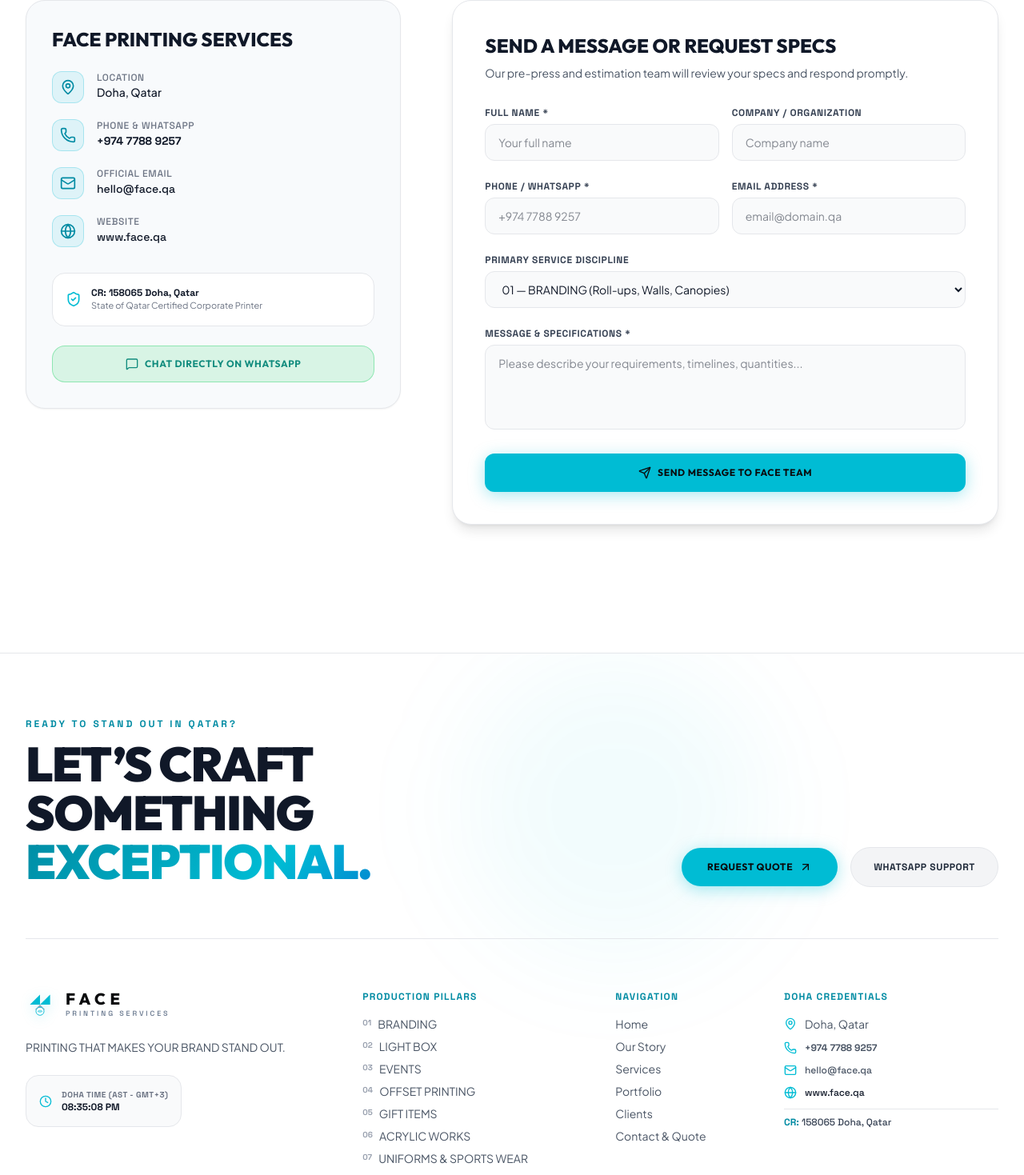
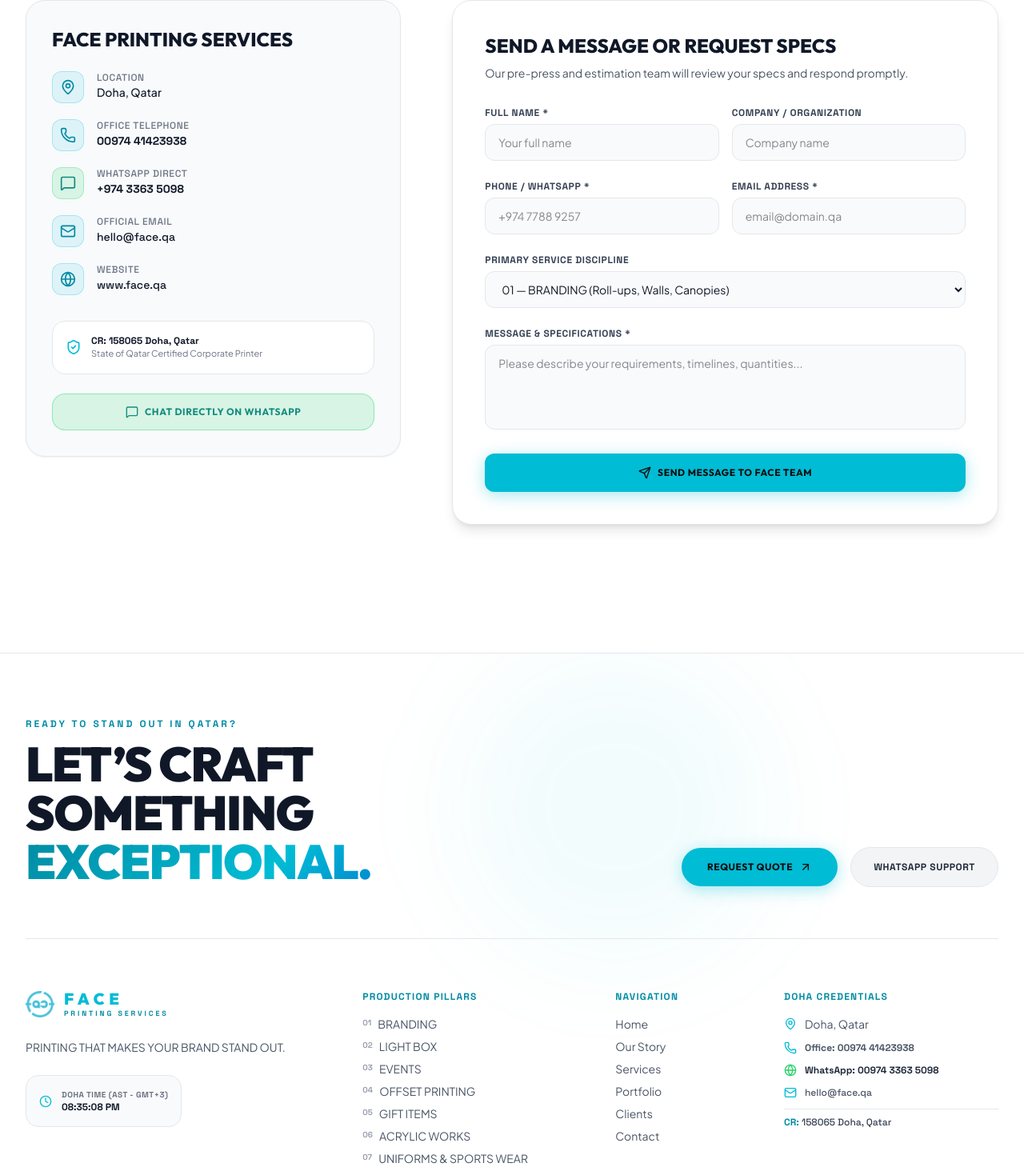
Before and after one commit to Amanyoonus10/print, a React (Vite) app: page /contact in a window 1280 px wide. Shown: the part 475-1944 px from the top of the page at 80% size. Built offline with nearby package versions, Linux system fonts and the light colour scheme.

Commit message:
feat: update official logo, email hello@face.qa, WhatsApp 00974 3363 5098, and Office 00974 41423938

```diff
--- a/src/components/home/ServiceShowcases.tsx
+++ b/src/components/home/ServiceShowcases.tsx
@@ -119,7 +119,7 @@
                       </button>
                     ) : (
                       <a
-                        href={`https://wa.me/97477889257?text=Hello%20FACE%20PRINTING,%20I%20am%20interested%20in%20${encodeURIComponent(service.title)}`}
+                        href={`https://wa.me/97433635098?text=Hello%20FACE%20PRINTING,%20I%20am%20interested%20in%20${encodeURIComponent(service.title)}`}
                         target="_blank"
                         rel="noopener noreferrer"
                         className="px-6 py-3.5 rounded-full bg-[#00BCD4] hover:bg-[#00ACC1] text-[#0A0B0D] font-display font-bold text-xs uppercase tracking-wider flex items-center gap-2 transition-all duration-300 shadow-[0_4px_20px_rgba(0,188,212,0.3)]"
@@ -130,7 +130,7 @@
                     )}
 
                     <a
-                      href="https://wa.me/97477889257"
+                      href="https://wa.me/97433635098"
                       target="_blank"
                       rel="noopener noreferrer"
                       className="px-6 py-3.5 rounded-full bg-gray-100 hover:bg-gray-200 text-gray-800 font-mono text-xs uppercase tracking-wider border border-gray-200 transition-all font-medium"
--- a/src/components/layout/Footer.tsx
+++ b/src/components/layout/Footer.tsx
@@ -72,7 +72,7 @@
             </button>
 
             <a
-              href="https://wa.me/97477889257"
+              href={companyData.contact.whatsappLink}
               target="_blank"
               rel="noopener noreferrer"
               className="px-7 py-4 rounded-full bg-gray-100 hover:bg-gray-200 text-gray-800 font-mono text-xs uppercase tracking-wider border border-gray-200 transition-all font-semibold"
@@ -172,10 +172,10 @@
               </li>
               <li>
                 <button
-                  onClick={() => { const el = document.getElementById('contact'); if (el) el.scrollIntoView({ behavior: 'smooth' }); }}
+                  onClick={() => scrollToSection('contact')}
                   className="hover:text-black transition-colors cursor-pointer"
                 >
-                  Contact & Quote
+                  Contact
                 </button>
               </li>
             </ul>
@@ -194,8 +194,15 @@
 
               <div className="flex items-center gap-2.5">
                 <Phone className="w-4 h-4 text-[#00BCD4] shrink-0" />
-                <a href={`tel:${companyData.contact.phone.replace(/\s+/g, '')}`} className="hover:text-black font-mono text-xs font-semibold">
-                  {companyData.contact.phone}
+                <a href="tel:+97441423938" className="hover:text-black font-mono text-xs font-semibold">
+                  Office: {companyData.contact.officePhone}
+                </a>
+              </div>
+
+              <div className="flex items-center gap-2.5">
+                <Globe className="w-4 h-4 text-[#25D366] shrink-0" />
+                <a href={companyData.contact.whatsappLink} target="_blank" rel="noopener noreferrer" className="hover:text-[#128C7E] font-mono text-xs font-semibold text-gray-800">
+                  WhatsApp: {companyData.contact.whatsappFormatted}
                 </a>
               </div>
 
@@ -204,11 +211,6 @@
                 <a href={`mailto:${companyData.contact.email}`} className="hover:text-black font-mono text-xs">
                   {companyData.contact.email}
                 </a>
-              </div>
-
-              <div className="flex items-center gap-2.5">
-                <Globe className="w-4 h-4 text-[#00BCD4] shrink-0" />
-                <span className="font-mono text-xs text-gray-900">{companyData.contact.website}</span>
               </div>
 
               <div className="pt-2 border-t border-gray-200">
--- a/src/components/layout/Navbar.tsx
+++ b/src/components/layout/Navbar.tsx
@@ -176,7 +176,7 @@
                   Request Quote
                 </button>
                 <a
-                  href={`https://wa.me/97477889257`}
+                  href={companyData.contact.whatsappLink}
                   target="_blank"
                   rel="noopener noreferrer"
                   className="w-12 h-12 rounded-full bg-[#25D366]/15 border border-[#25D366]/30 flex items-center justify-center text-[#25D366]"
--- a/src/components/ui/BrandLogo.tsx
+++ b/src/components/ui/BrandLogo.tsx
@@ -35,31 +35,23 @@
   };
 
   return (
-    <Link to="/" className={`group inline-flex items-center gap-3.5 select-none ${className}`}>
-      {/* Brand Icon (Geometric Triangle + Monogram matching PDF) */}
+    <Link to="/" className={`group inline-flex items-center gap-3 select-none ${className}`}>
+      {/* Official Brand Monogram Icon from PDF */}
       <div className={`relative ${iconSizes[size]} shrink-0 transition-transform duration-500 group-hover:scale-105`}>
-        <svg viewBox="0 0 100 100" fill="none" xmlns="http://www.w3.org/2000/svg" className="w-full h-full drop-shadow-[0_2px_8px_rgba(0,188,212,0.2)]">
-          {/* Top Left Cyan Triangle */}
-          <path d="M15 50 L50 15 L50 50 Z" fill="#00BCD4" />
-          {/* Top Right Cyan Triangle */}
-          <path d="M50 50 L85 15 L85 50 Z" fill="#00BCD4" />
-          {/* Bottom Center Grey Triangle */}
-          <path d="M32.5 67.5 L50 50 L67.5 67.5 Z" fill="#94A3B8" />
-          {/* Circular Monogram Container */}
-          <circle cx="50" cy="73" r="14" stroke="#00BCD4" strokeWidth="2.5" fill="#FFFFFF" />
-          {/* Stylized 'face' glyph inside circle */}
-          <path d="M44 73 C44 70 47 70 50 70 C53 70 56 70 56 73 C56 76 53 76 50 76 C47 76 44 76 44 73 Z" stroke="#00BCD4" strokeWidth="1.8" fill="none" />
-          <line x1="42" y1="73" x2="58" y2="73" stroke="#00BCD4" strokeWidth="1.2" strokeLinecap="round" />
-        </svg>
+        <img
+          src="/logo-icon.png"
+          alt="FACE PRINTING SERVICES Logo"
+          className="w-full h-full object-contain"
+        />
       </div>
 
-      {/* Brand Typography */}
+      {/* Brand Typography matching PDF branding */}
       <div className="flex flex-col">
-        <span className={`font-display font-extrabold text-[#0A0B0D] leading-none ${textSizes[size]} transition-colors group-hover:text-[#00BCD4]`}>
+        <span className={`font-display font-black text-[#00BCD4] leading-none ${textSizes[size]} transition-colors group-hover:text-[#008BA3]`}>
           FACE
         </span>
         {showSubtitle && (
-          <span className={`font-mono text-[#64748B] font-medium uppercase mt-1 leading-none ${subtitleSizes[size]} transition-colors group-hover:text-[#00BCD4]`}>
+          <span className={`font-mono text-[#008BA3] font-semibold uppercase mt-1 leading-none ${subtitleSizes[size]} transition-colors`}>
             PRINTING SERVICES
           </span>
         )}
--- a/src/components/ui/QuoteModal.tsx
+++ b/src/components/ui/QuoteModal.tsx
@@ -59,7 +59,7 @@
 
     const message = `Hello FACE PRINTING SERVICES, I would like to request an estimate.%0A%0A*Name:* ${name || 'N/A'}%0A*Company:* ${company || 'N/A'}%0A*Services:* ${serviceTitles || 'General Inquiry'}%0A*Notes:* ${details || 'Please contact me.'}`;
 
-    window.open(`https://wa.me/97477889257?text=${message}`, '_blank');
+    window.open(`https://wa.me/97433635098?text=${message}`, '_blank');
   };
 
   return (
--- a/src/data/company.ts
+++ b/src/data/company.ts
@@ -46,8 +46,12 @@
     }
   ],
   contact: {
-    phone: "+974 7788 9257",
-    phoneFormatted: "+974 7788 9257",
+    phone: "+974 4142 3938",
+    phoneFormatted: "+974 4142 3938",
+    officePhone: "00974 41423938",
+    whatsapp: "+974 3363 5098",
+    whatsappFormatted: "00974 3363 5098",
+    whatsappLink: "https://wa.me/97433635098",
     email: "hello@face.qa",
     website: "www.face.qa",
     cr: "158065 Doha, Qatar",
--- a/src/pages/ContactPage.tsx
+++ b/src/pages/ContactPage.tsx
@@ -27,7 +27,7 @@
 
   const handleWhatsApp = () => {
     const text = `Hello FACE PRINTING SERVICES,%0A%0A*Name:* ${formData.name || 'N/A'}%0A*Company:* ${formData.company || 'N/A'}%0A*Service:* ${formData.service}%0A*Message:* ${formData.message || 'General Inquiry'}`;
-    window.open(`https://wa.me/97477889257?text=${text}`, '_blank');
+    window.open(`https://wa.me/97433635098?text=${text}`, '_blank');
   };
 
   return (
@@ -64,15 +64,28 @@
                   </div>
                 </div>
 
-                {/* Phone */}
+                {/* Office Phone */}
                 <div className="flex items-start gap-4">
                   <div className="w-10 h-10 rounded-xl bg-[#00BCD4]/10 border border-[#00BCD4]/25 flex items-center justify-center text-[#008BA3] shrink-0">
                     <Phone className="w-5 h-5" />
                   </div>
                   <div>
-                    <span className="font-mono text-xs text-gray-500 uppercase tracking-wider block">Phone & WhatsApp</span>
-                    <a href="tel:+97477889257" className="font-mono font-bold text-gray-900 hover:text-[#008BA3] transition-colors">
-                      {companyData.contact.phone}
+                    <span className="font-mono text-xs text-gray-500 uppercase tracking-wider block">Office Telephone</span>
+                    <a href="tel:+97441423938" className="font-mono font-bold text-gray-900 hover:text-[#008BA3] transition-colors">
+                      {companyData.contact.officePhone}
+                    </a>
+                  </div>
+                </div>
+
+                {/* WhatsApp Support */}
+                <div className="flex items-start gap-4">
+                  <div className="w-10 h-10 rounded-xl bg-[#25D366]/15 border border-[#25D366]/30 flex items-center justify-center text-[#128C7E] shrink-0">
+                    <MessageSquare className="w-5 h-5" />
+                  </div>
+                  <div>
+                    <span className="font-mono text-xs text-gray-500 uppercase tracking-wider block">WhatsApp Direct</span>
+                    <a href={companyData.contact.whatsappLink} target="_blank" rel="noopener noreferrer" className="font-mono font-bold text-gray-900 hover:text-[#128C7E] transition-colors">
+                      {companyData.contact.whatsapp}
                     </a>
                   </div>
                 </div>
--- a/src/pages/HomePage.tsx
+++ b/src/pages/HomePage.tsx
@@ -87,13 +87,13 @@
               </button>
 
               <a
-                href="https://wa.me/97477889257"
+                href="https://wa.me/97433635098"
                 target="_blank"
                 rel="noopener noreferrer"
                 className="px-7 py-4 rounded-full bg-[#25D366]/15 hover:bg-[#25D366]/25 text-[#128C7E] font-semibold text-xs transition-all duration-300 flex items-center gap-2 border border-[#25D366]/40"
               >
                 <MessageSquare className="w-4 h-4" />
-                <span>WhatsApp (+974 7788 9257)</span>
+                <span>WhatsApp (+974 3363 5098)</span>
               </a>
             </div>
           </div>
--- a/src/pages/ServiceDetailPage.tsx
+++ b/src/pages/ServiceDetailPage.tsx
@@ -106,7 +106,7 @@
               </button>
 
               <a
-                href={`https://wa.me/97477889257?text=Hello%20FACE%20PRINTING%20SERVICES,%20I%20am%20interested%20in%20${encodeURIComponent(service.title)}`}
+                href={`https://wa.me/97433635098?text=Hello%20FACE%20PRINTING%20SERVICES,%20I%20am%20interested%20in%20${encodeURIComponent(service.title)}`}
                 target="_blank"
                 rel="noopener noreferrer"
                 className="px-6 py-4 rounded-full bg-gray-100 hover:bg-gray-200 text-gray-800 font-mono text-xs uppercase tracking-wider border border-gray-200 transition-all font-medium"
--- a/src/types/index.ts
+++ b/src/types/index.ts
@@ -16,6 +16,10 @@
   contact: {
     phone: string;
     phoneFormatted: string;
+    officePhone: string;
+    whatsapp: string;
+    whatsappFormatted: string;
+    whatsappLink: string;
     email: string;
     website: string;
     cr: string;
```
Also changed, not shown: public/logo-full.png (added), public/logo-icon.png (added).
